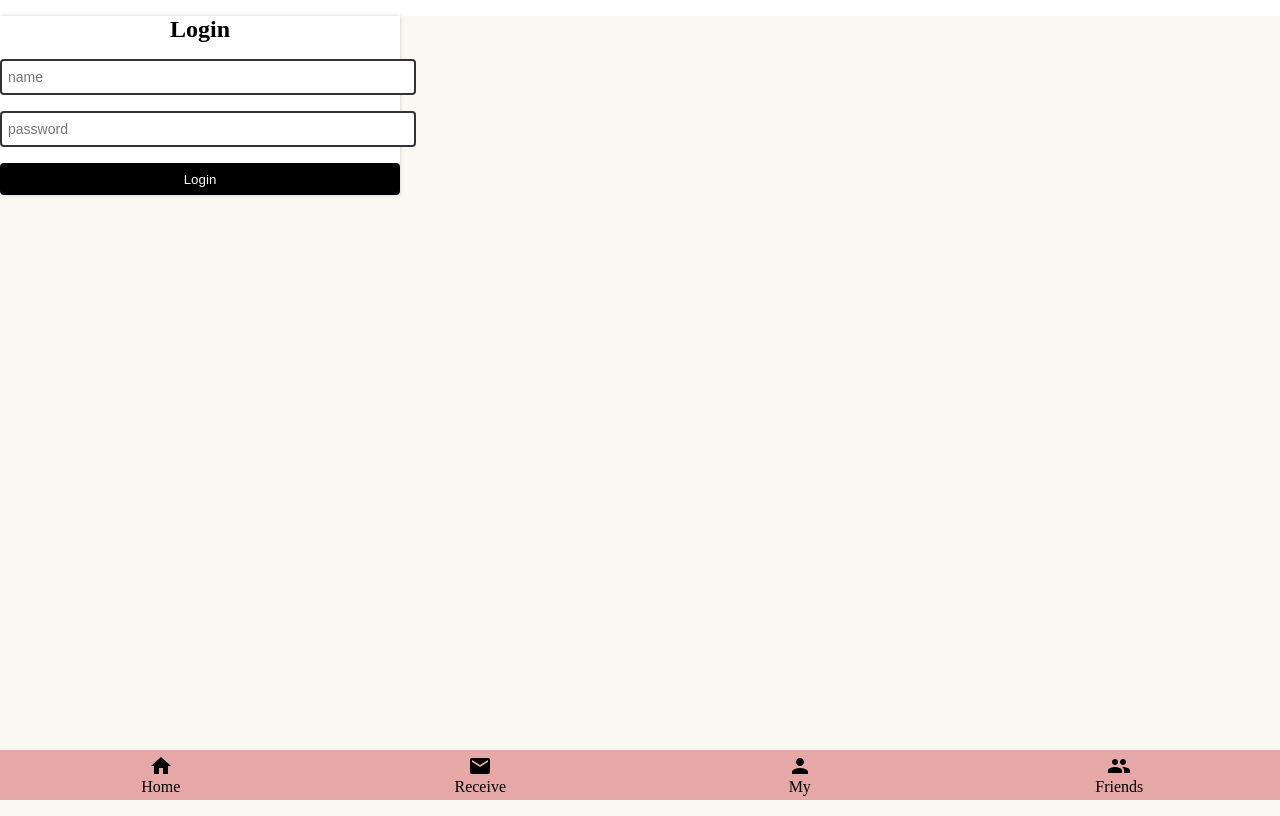
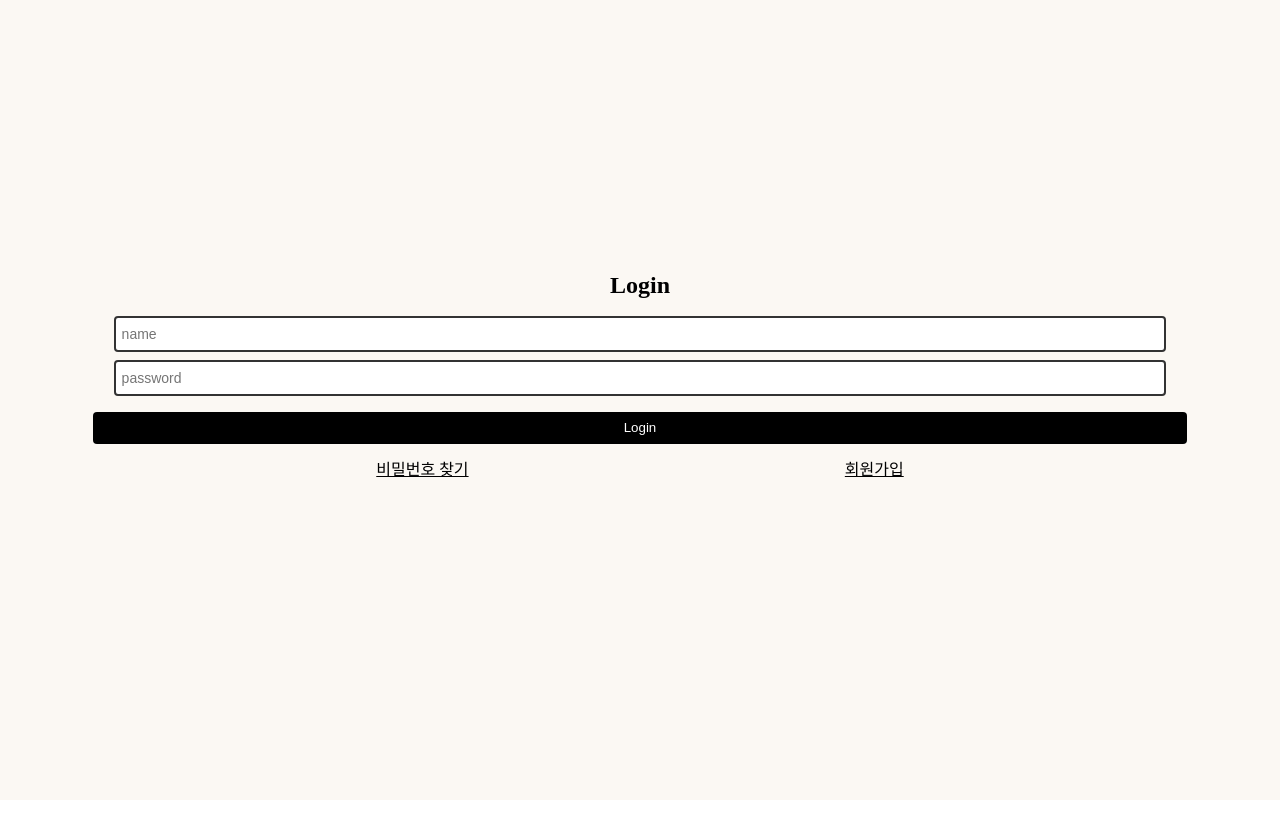
Before and after one commit to SWAcademy-Team-3/todoclient, a React (Create React App) app: page /login in a window 1280 px wide. Built offline with nearby package versions, Linux system fonts and the light colour scheme; a web font is replaced by a local one.

Commit message:
[Add] Login, Register 화면 일부 구현

```diff
--- a/src/App.js
+++ b/src/App.js
@@ -1,17 +1,20 @@
 import { React } from "react";
-import { BrowserRouter, Routes, Route } from "react-router-dom";
+import { BrowserRouter, Routes, Route, useParams } from "react-router-dom";
 
 import Home from "./page/Home";
 import Receive from "./page/Receive";
 import My from "./page/My";
 import Friends from "./page/Friends";
 import Login from "./page/Login";
+import Register from "./page/Register";
 import PageNotFound from "./page/PageNotFound";
 import Navigation from "./Navigation";
 
 import "./style/index.scss";
 
 function App() {
+  //Route 바깥에서 경로를 가져오는 방법이 없나
+  const pathname = window.location.pathname;
   return (
     <div className="App">
       <BrowserRouter>
@@ -22,10 +25,13 @@ function App() {
             <Route path="/my" element={<My />}></Route>
             <Route path="/friends" element={<Friends />}></Route>
             <Route path="/login" element={<Login />}></Route>
+            <Route path="/register" element={<Register />}></Route>
             <Route path="*" element={<PageNotFound />}></Route>
           </Routes>
         </div>
-        <Navigation />
+        {pathname === "/login" || pathname === "/register" ? null : (
+          <Navigation />
+        )}
       </BrowserRouter>
     </div>
   );
--- a/src/components/LoginForm.js
+++ b/src/components/LoginForm.js
@@ -1,5 +1,5 @@
 import useForm from "../hooks/useForm";
-import "../style/login.scss";
+import "../style/form.scss";
 
 export default function Loginform({ onSubmit }) {
   const { errors, isLoading, handleChange, handleSubmit } = useForm({
@@ -17,7 +17,6 @@ export default function Loginform({ onSubmit }) {
   });
 
   return (
-    <>
     <form className="Cardform" onSubmit={handleSubmit}>
       <h1 className="title">Login</h1>
       <input
@@ -25,6 +24,7 @@ export default function Loginform({ onSubmit }) {
         name="name"
         placeholder="name"
         onChange={handleChange}
+        className="FormInput"
       />
       {errors.name && <span className="ErrorText">{errors.name}</span>}
       <input
@@ -32,14 +32,12 @@ export default function Loginform({ onSubmit }) {
         name="password"
         placeholder="password"
         onChange={handleChange}
+        className="FormInput"
       />
-        {errors.password && (
-          <span className="ErrorText">{errors.password}</span>
-        )}
+      {errors.password && <span className="ErrorText">{errors.password}</span>}
       <button className="submitButton" type="submit" disabled={isLoading}>
         Login
       </button>
     </form>
-    </>
   );
 }
--- a/src/components/SignUpFrom.js
+++ b/src/components/SignUpForm.js
@@ -1,7 +1,7 @@
 import useForm from "../hooks/useForm";
-import "../style/login.scss";
+import "../style/form.scss";
 
-const SignUpFrom = ({ onSubmit }) => {
+export default function SignUpForm({ onSubmit }) {
   const { errors, isLoading, handleChange, handleSubmit } = useForm({
     initialState: {
       name: "",
@@ -26,6 +26,7 @@ const SignUpFrom = ({ onSubmit }) => {
         name="name"
         placeholder="name"
         onChange={handleChange}
+        className="FormInput"
       />
       {errors.name && <span className="ErrorText">{errors.name}</span>}
       <input
@@ -33,6 +34,7 @@ const SignUpFrom = ({ onSubmit }) => {
         name="password"
         placeholder="password"
         onChange={handleChange}
+        className="FormInput"
       />
       {errors.password && <span className="ErrorText">{errors.password}</span>}
       <input
@@ -40,6 +42,7 @@ const SignUpFrom = ({ onSubmit }) => {
         name="passwordConfirm"
         placeholder="passwordConfirm"
         onChange={handleChange}
+        className="FormInput"
       />
       {errors.passwordConfirm && (
         <span className="ErrorText">{errors.passwordConfirm}</span>
@@ -49,4 +52,4 @@ const SignUpFrom = ({ onSubmit }) => {
       </button>
     </form>
   );
-};
+}
--- a/src/page/Login.js
+++ b/src/page/Login.js
@@ -1,9 +1,23 @@
 import Loginform from "../components/LoginForm";
+import "../style/form.scss";
+import { useNavigate } from "react-router-dom";
 
 export default function Login() {
+  const navigate = useNavigate();
+  const onSubmit = () => {
+    //TODO 데이터 전송 지정하기
+  };
   return (
-    <div>
-      <Loginform />
+    <div className="FormContainer">
+      <Loginform onSubmit={onSubmit} />
+      <div className="LoginNav">
+        <span className="LinkText" onClick={() => navigate("/findPw")}>
+          비밀번호 찾기
+        </span>
+        <span className="LinkText" onClick={() => navigate("/register")}>
+          회원가입
+        </span>
+      </div>
     </div>
   );
 }
--- /dev/null
+++ b/src/page/Register.js
@@ -0,0 +1,13 @@
+import SignUpForm from "../components/SignUpForm";
+import "../style/form.scss";
+
+export default function Register() {
+  const onSubmit = () => {
+    //TODO onSubmit 지정하기
+  };
+  return (
+    <div className="FormContainer">
+      <SignUpForm onSubmit={onSubmit} />
+    </div>
+  );
+}
--- a/src/style/login.scss
+++ b/src/style/form.scss
@@ -1,7 +1,10 @@
+.FormContainer {
+  margin: auto 0;
+}
+
 .submitButton {
   display: block;
   height: 32px;
-  width: 100%;
   background-color: black;
   color: white;
   border: none;
@@ -9,7 +12,8 @@
   border-radius: 4px;
   box-sizing: border-box;
   padding: 8px 6px;
-  width: 100%;
+  width: 95%;
+  margin: 0 auto;
   cursor: pointer;
   margin-top: 16px;
 
@@ -29,15 +33,16 @@
 .title {
   font-size: 24px;
   text-align: center;
+  margin-top: 0;
 }
 
 .Cardform {
-  width: 400px;
-  background-color: white;
-  box-shadow: 0 0 4px rgba(0, 0, 0, 0.2);
+  width: 90%;
+  //box-shadow: 0 0 4px rgba(0, 0, 0, 0.2);
+  margin: 0 auto;
 }
 
-input {
+.FormInput {
   padding: 4px 6px;
   font-size: 14px;
   height: 24px;
@@ -45,11 +50,23 @@ input {
   border-radius: 4px;
   border: 2px solid #333;
   display: block;
-  width: 100%;
-  margin-top: 16px;
+  width: 90%;
+  margin: 8px auto;
 }
 
 .ErrorText {
   font-size: 12px;
   color: red;
 }
+
+.LoginNav {
+  margin-top: 12px;
+  display: flex;
+  flex-direction: row;
+  justify-content: space-evenly;
+}
+
+.LinkText {
+  text-decoration: underline;
+  cursor: pointer;
+}
--- a/src/style/index.scss
+++ b/src/style/index.scss
@@ -19,6 +19,8 @@ $background-color: #fbf8f3;
 .contents {
   height: calc(100vh - 48px);
   position: relative;
+  display: flex;
+  flex-direction: column;
   .header {
     height: 80px;
     padding-top: 12px;
```
Lines whose indentation alone changed are shown as unchanged.
